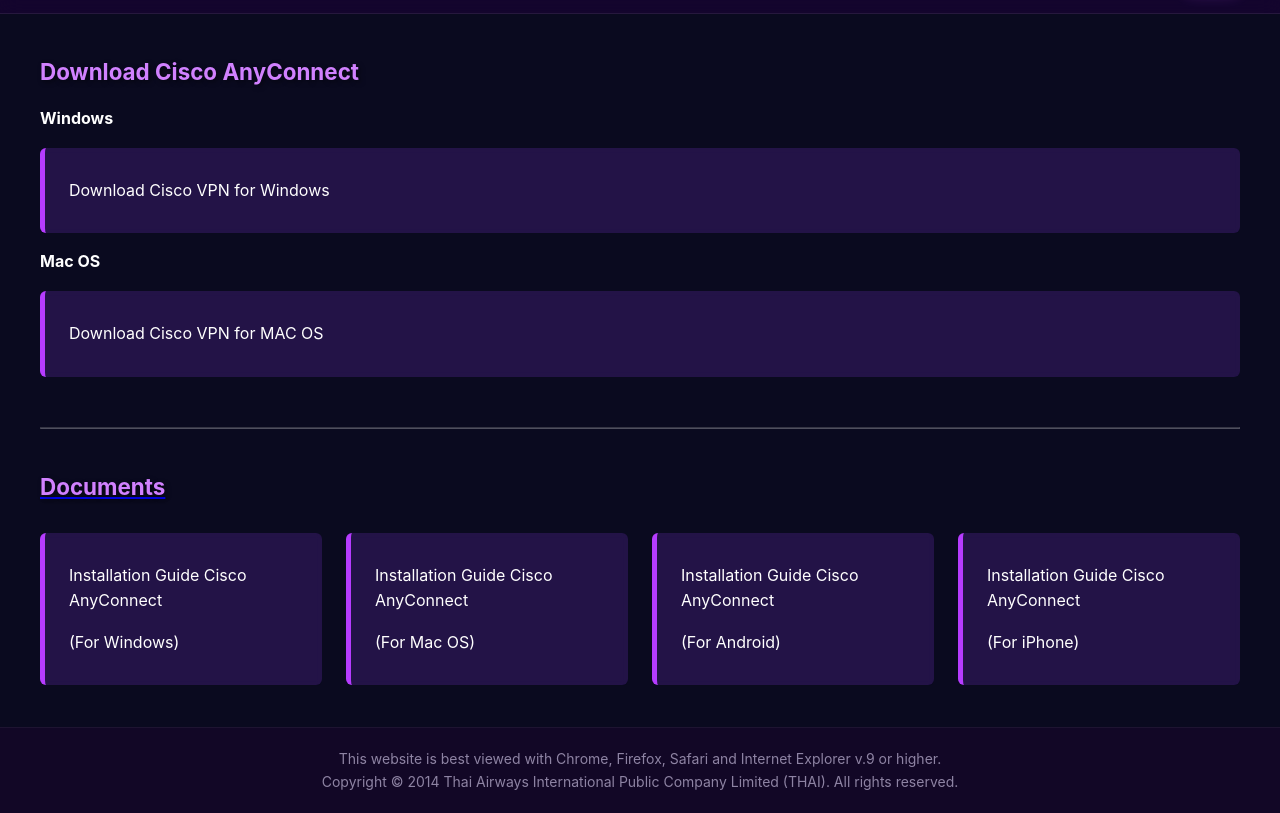
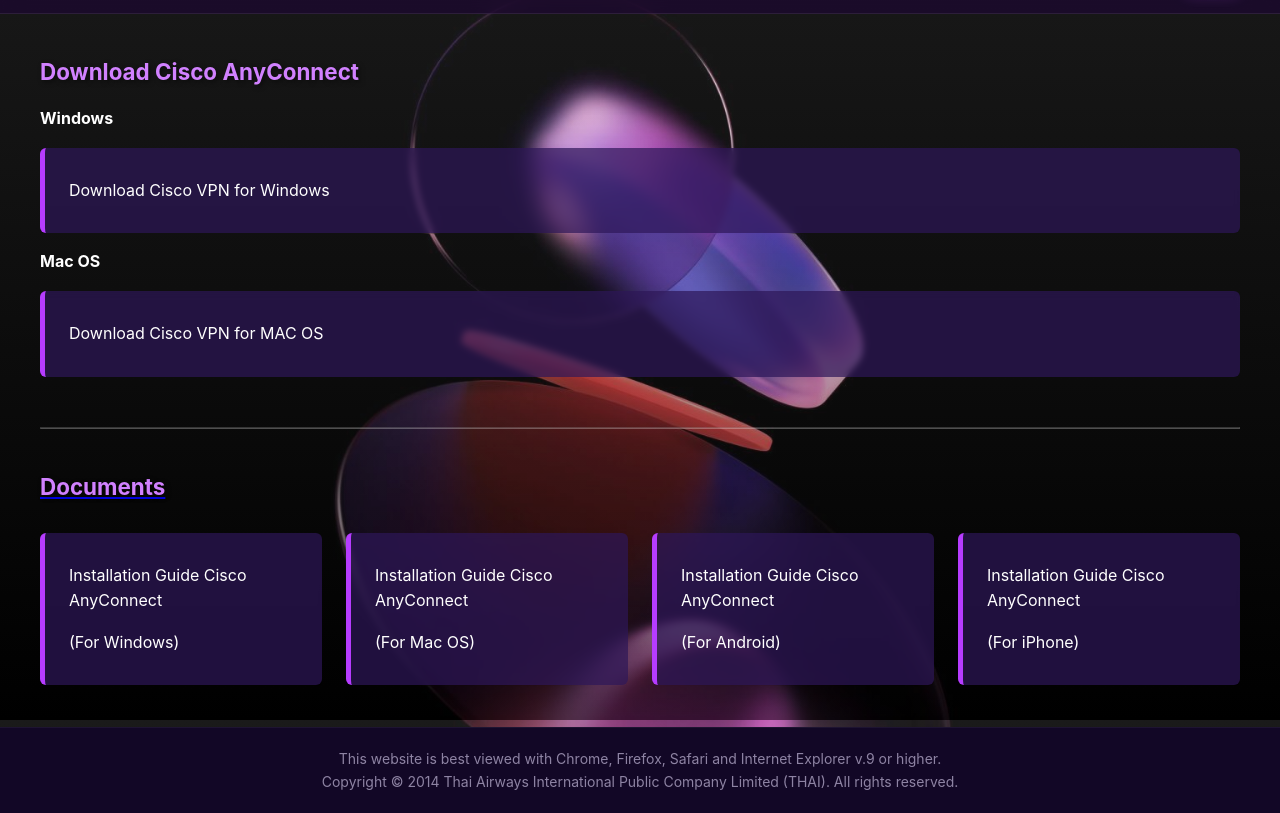
Before and after one commit to iimyourploy/tgsslvpn, a plain HTML site: page new_index.html in a window 1280 px wide. Shown: the part 80-893 px from the top of the page. Drawn offline with Linux system fonts and the light colour scheme; a script that the page names is missing.

Commit message:
Update style.css

```diff
--- a/css/style.css
+++ b/css/style.css
@@ -4,10 +4,10 @@
     background-color: #0a0a1f;
     color: #ffffff;
     line-height: 1.6;
-    /* background-image:  linear-gradient(rgba(255, 255, 255, 0.1), rgba(0, 0, 0, 0.5)),url('bg.jpg');
+    background-image:  linear-gradient(rgba(255, 255, 255, 0.1), rgba(0, 0, 0, 0.5)),url('bg.jpg');
     background-repeat: no-repeat;
     background-attachment: fixed;
-    background-size: cover; */
+    background-size: cover;
 }
 
 hr{
```
